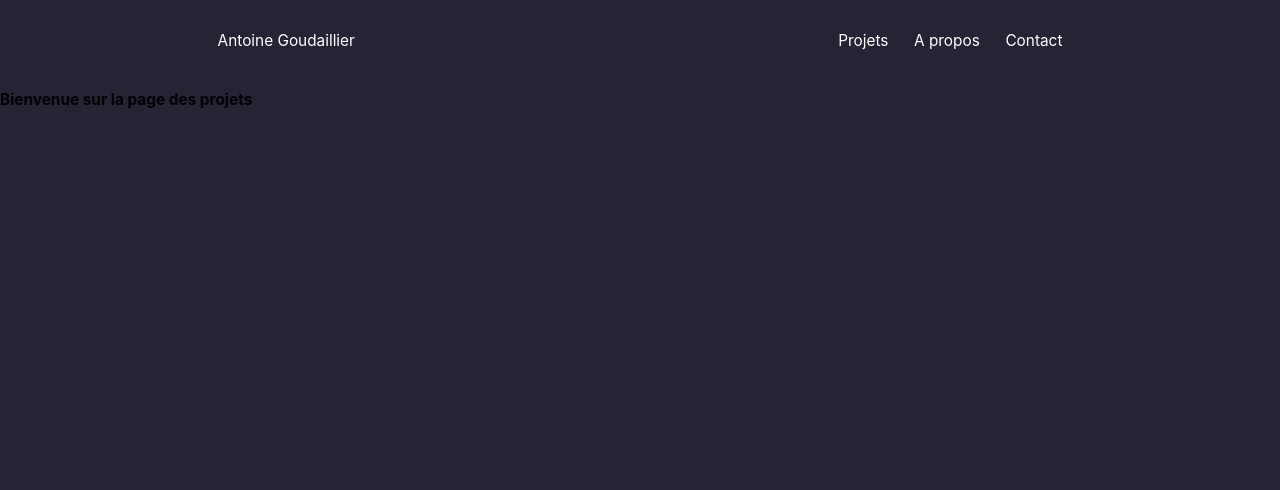
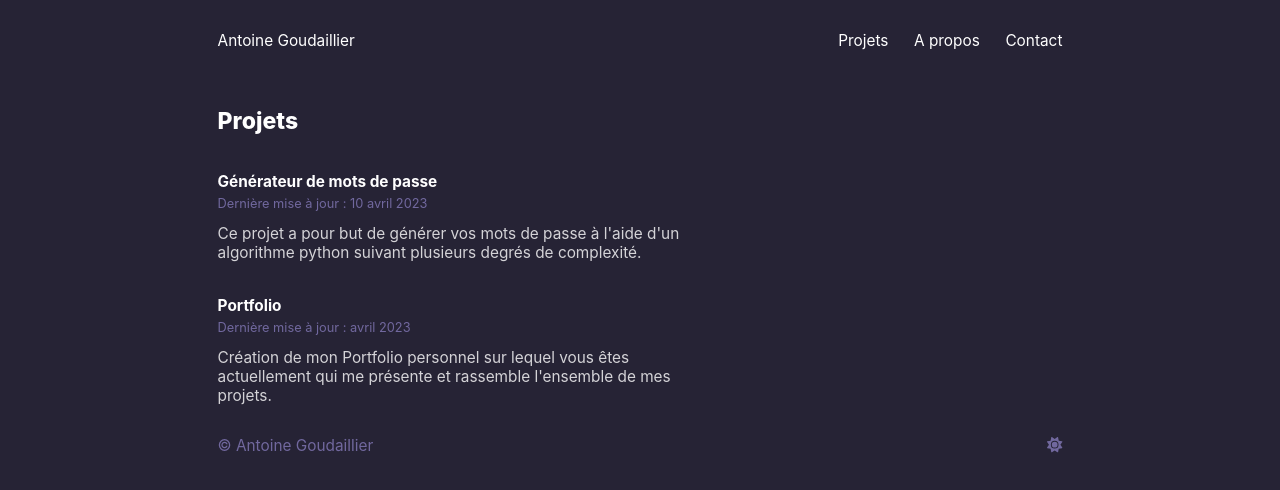
Before and after one commit to AntoineGdl/React-Portfolio, a React (Create React App) app in the folder portfolio/: page /projets in a window 1280 px wide. Shown: the top 490 px of the page. Built offline with nearby package versions, Linux system fonts and the light colour scheme.

Commit message:
Ajout de la page Projets et du style

```diff
--- /dev/null
+++ b/portfolio/src/composants/SectionProjets.tsx
@@ -0,0 +1,17 @@
+import "../styles/sectionprojets.css"
+
+export const SectionProjets = () => {
+    return (
+        <section>
+            <h1 className="titre-principal">Projets</h1>
+
+            <h2 className="nom-projet"><a href="#">Générateur de mots de passe</a></h2>
+            <p className="derniere-maj">Dernière mise à jour : 10 avril 2023</p>
+            <p className="description-brève">Ce projet a pour but de générer vos mots de passe à l'aide d'un algorithme python suivant plusieurs degrés de complexité.</p>
+
+            <h2 className="nom-projet"><a href="#">Portfolio</a></h2>
+            <p className="derniere-maj">Dernière mise à jour : avril 2023</p>
+            <p className="description-brève">Création de mon Portfolio personnel sur lequel vous êtes actuellement qui me présente et rassemble l'ensemble de mes projets.</p>
+        </section>
+    )
+}
--- a/portfolio/src/pages/Projets.tsx
+++ b/portfolio/src/pages/Projets.tsx
@@ -1,10 +1,14 @@
 import { Navbar } from "../composants/Navbar"
+import { SectionProjets } from "../composants/SectionProjets"
+import { Footer } from "../composants/Footer"
+
 
 export const Projets = () => {
     return (
         <div>
             <Navbar/>
-            <h1>Bienvenue sur la page des projets</h1>
+            <SectionProjets/>
+            <Footer/>
         </div>
     )
 }
--- /dev/null
+++ b/portfolio/src/styles/sectionprojets.css
@@ -0,0 +1,59 @@
+:root{
+    --fond : #262335;
+    --titres: #fff;
+    --texte : #71689E;
+    --hover : #93919a;
+    --textes : #d4d3d7;
+}
+
+body{
+    margin: 0;
+    padding: 0;
+    box-sizing: border-box;
+    font-family: 'Inter', sans-serif;
+    font-size: 1.2vw;
+    background-color: var(--fond);
+}
+
+section{
+    margin-left: 15vw;
+    margin-right: 15vw;
+    align-items: center;
+    justify-content: center;
+    display: block;
+    background-color: var(--fond);
+
+    padding-left: 2vw;
+    padding-right: 2vw;
+}
+
+.titre-principal {
+    padding-top: 1vh;
+    font-weight: 800;
+    font-size: 1.8vw;
+    color: var(--titres);
+}
+
+h2{
+    padding-top: 3vh;
+    line-height: 1vh;
+    font-size: 1.2vw;
+}
+
+a {
+    text-decoration: none;
+    color: var(--titres);
+}
+h2 a:hover{
+    border-bottom: solid 2px var(--hover);
+}
+.derniere-maj{
+    line-height: 10px;
+    font-size: 1vw;
+    color: var(--texte);
+}
+
+.description-brève{
+    width: 60%;
+    color: var(--textes);
+}
```
